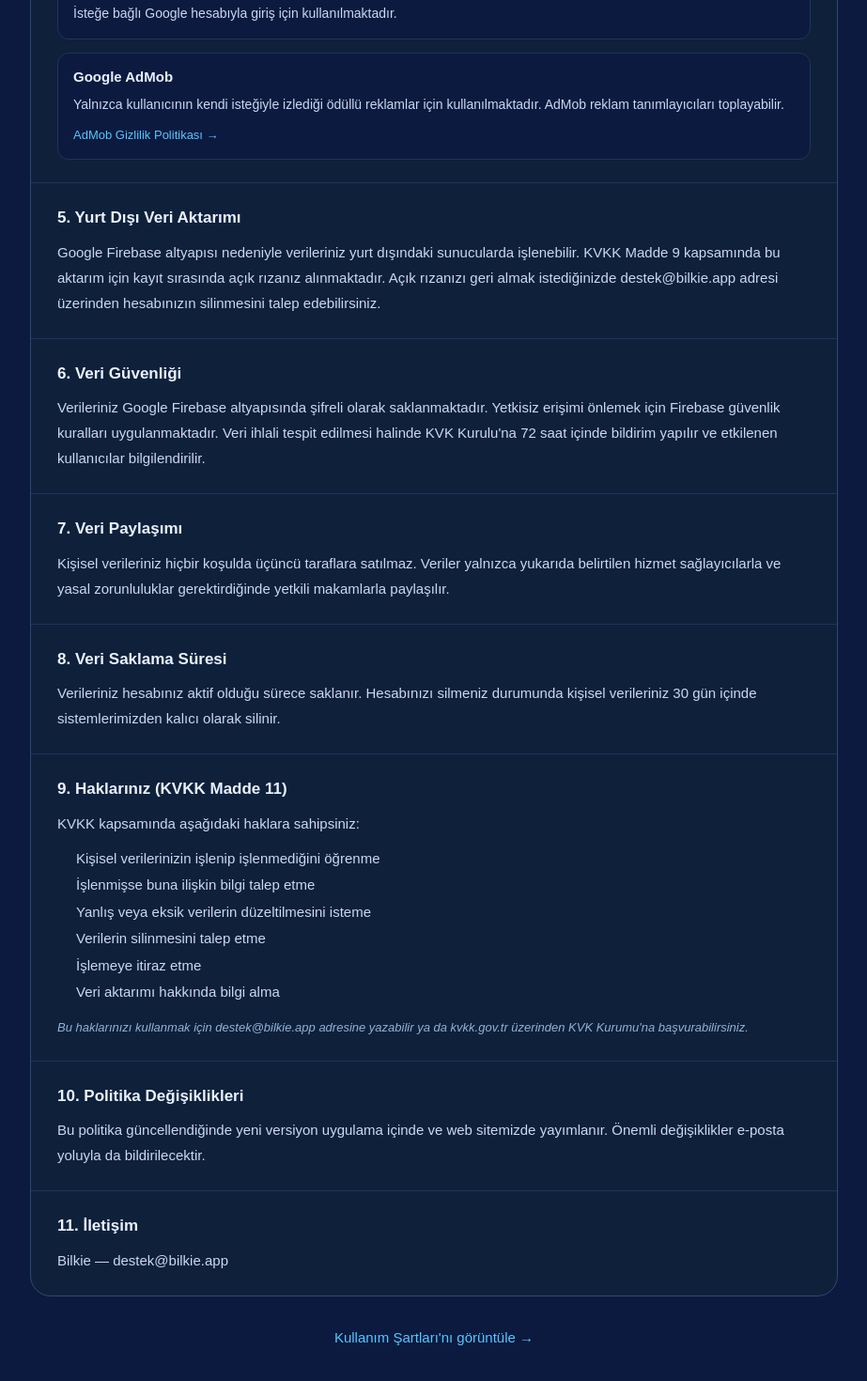
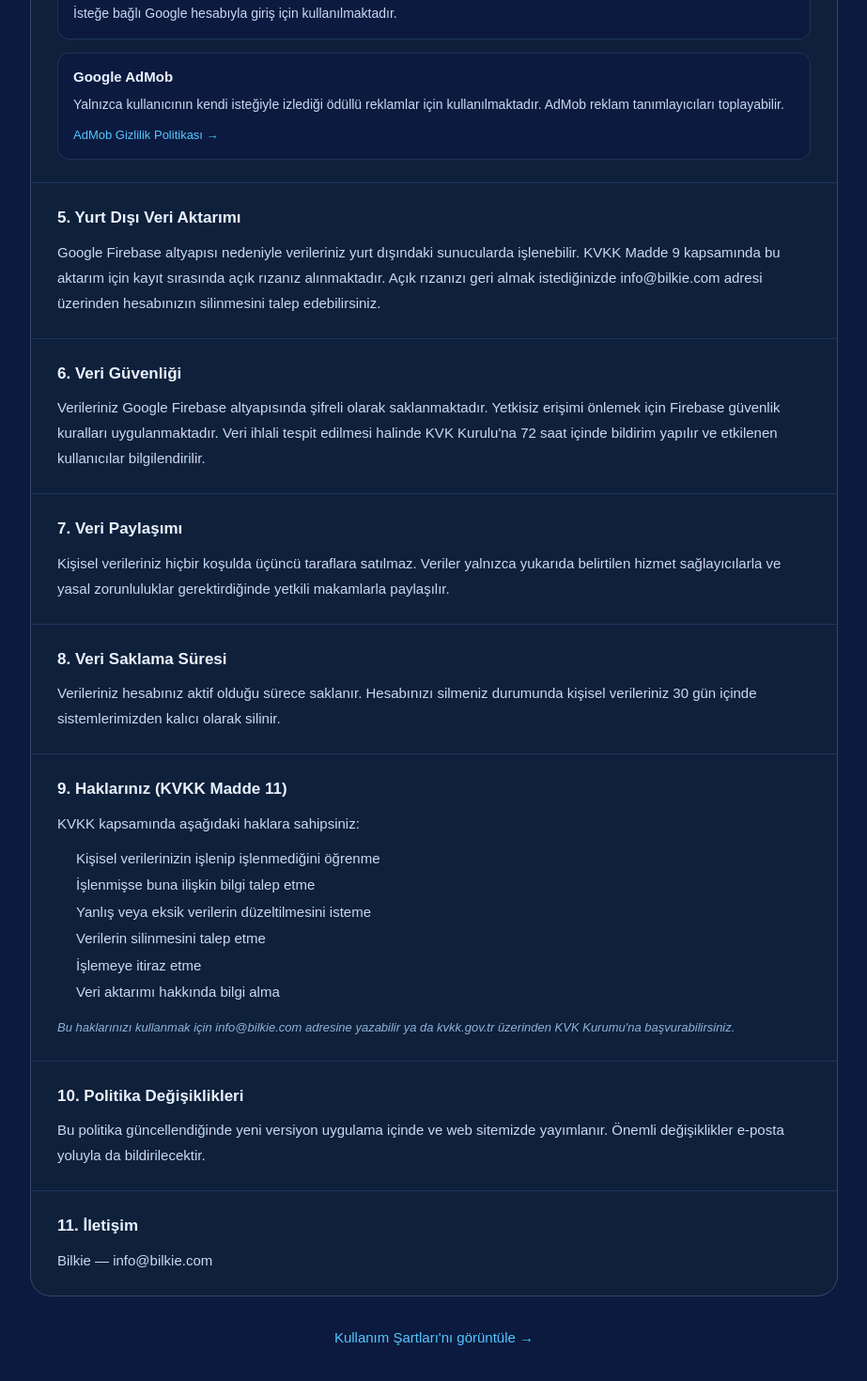
Before and after one commit to fsk34/bilkie-site, a Next.js app: page /gizlilik in a window 1280 px wide. Shown: the part 1263-2733 px from the top of the page at 94% size, without its empty margins (178-1101 px from the left). Built offline with nearby package versions, Linux system fonts and the light colour scheme.

Commit message:
E-posta adresleri info@bilkie.com olarak güncellendi
Co-Authored-By: Claude Sonnet 4.6 <noreply@anthropic.com>

```diff
--- a/app/gizlilik/page.tsx
+++ b/app/gizlilik/page.tsx
@@ -73,7 +73,7 @@ const sections = [
   {
     title: "5. Yurt Dışı Veri Aktarımı",
     content:
-      "Google Firebase altyapısı nedeniyle verileriniz yurt dışındaki sunucularda işlenebilir. KVKK Madde 9 kapsamında bu aktarım için kayıt sırasında açık rızanız alınmaktadır. Açık rızanızı geri almak istediğinizde destek@bilkie.app adresi üzerinden hesabınızın silinmesini talep edebilirsiniz.",
+      "Google Firebase altyapısı nedeniyle verileriniz yurt dışındaki sunucularda işlenebilir. KVKK Madde 9 kapsamında bu aktarım için kayıt sırasında açık rızanız alınmaktadır. Açık rızanızı geri almak istediğinizde info@bilkie.com adresi üzerinden hesabınızın silinmesini talep edebilirsiniz.",
   },
   {
     title: "6. Veri Güvenliği",
@@ -101,7 +101,7 @@ const sections = [
       "İşlemeye itiraz etme",
       "Veri aktarımı hakkında bilgi alma",
     ],
-    note: "Bu haklarınızı kullanmak için destek@bilkie.app adresine yazabilir ya da kvkk.gov.tr üzerinden KVK Kurumu'na başvurabilirsiniz.",
+    note: "Bu haklarınızı kullanmak için info@bilkie.com adresine yazabilir ya da kvkk.gov.tr üzerinden KVK Kurumu'na başvurabilirsiniz.",
   },
   {
     title: "10. Politika Değişiklikleri",
@@ -110,7 +110,7 @@ const sections = [
   },
   {
     title: "11. İletişim",
-    content: "Bilkie — destek@bilkie.app",
+    content: "Bilkie — info@bilkie.com",
   },
 ];
 
--- a/app/sartlar/page.tsx
+++ b/app/sartlar/page.tsx
@@ -62,7 +62,7 @@ const sections = [
   },
   {
     title: "10. İletişim",
-    content: "Sorularınız için destek@bilkie.app adresine yazabilirsiniz.",
+    content: "Sorularınız için info@bilkie.com adresine yazabilirsiniz.",
   },
 ];
 
```
